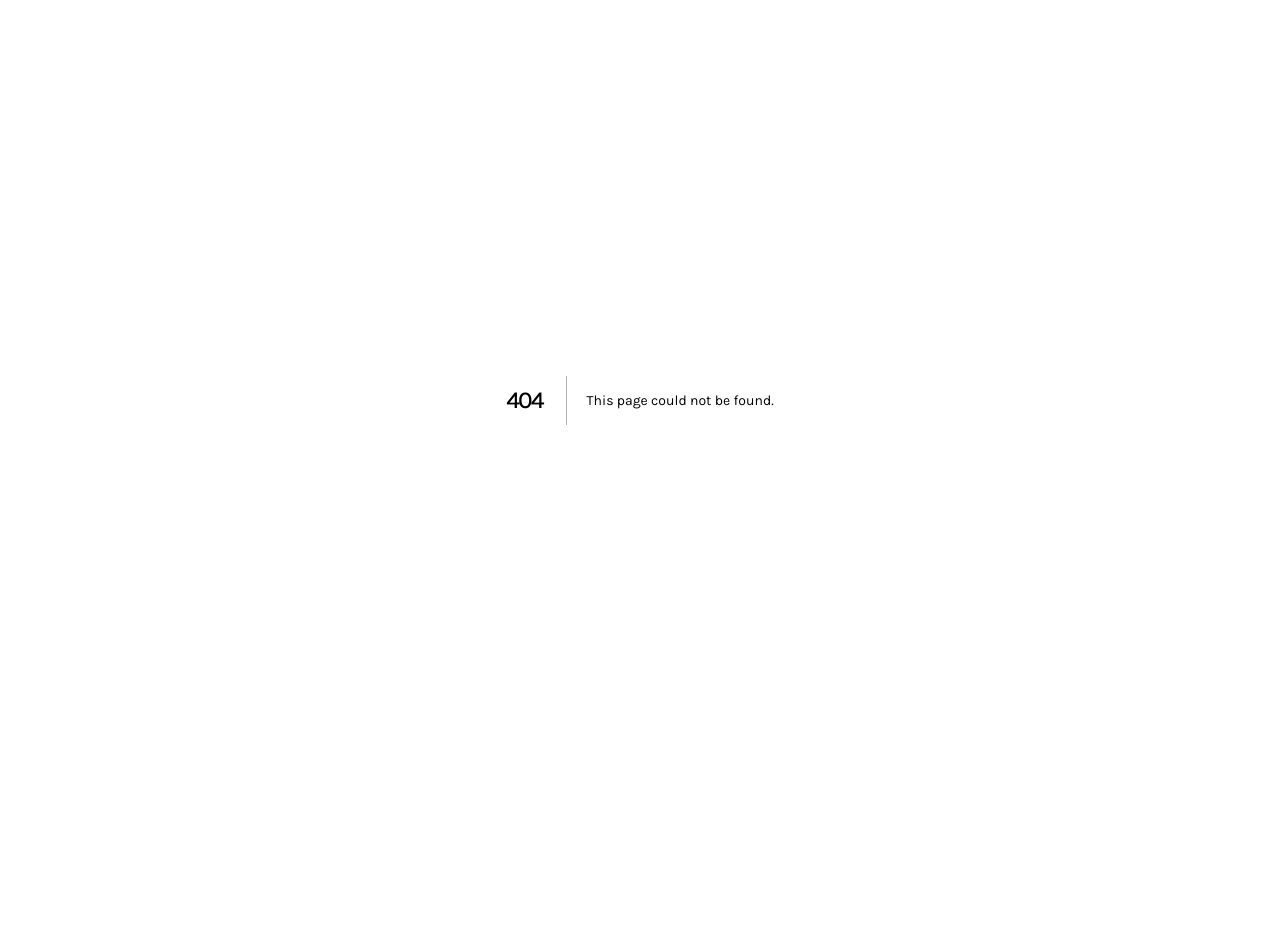
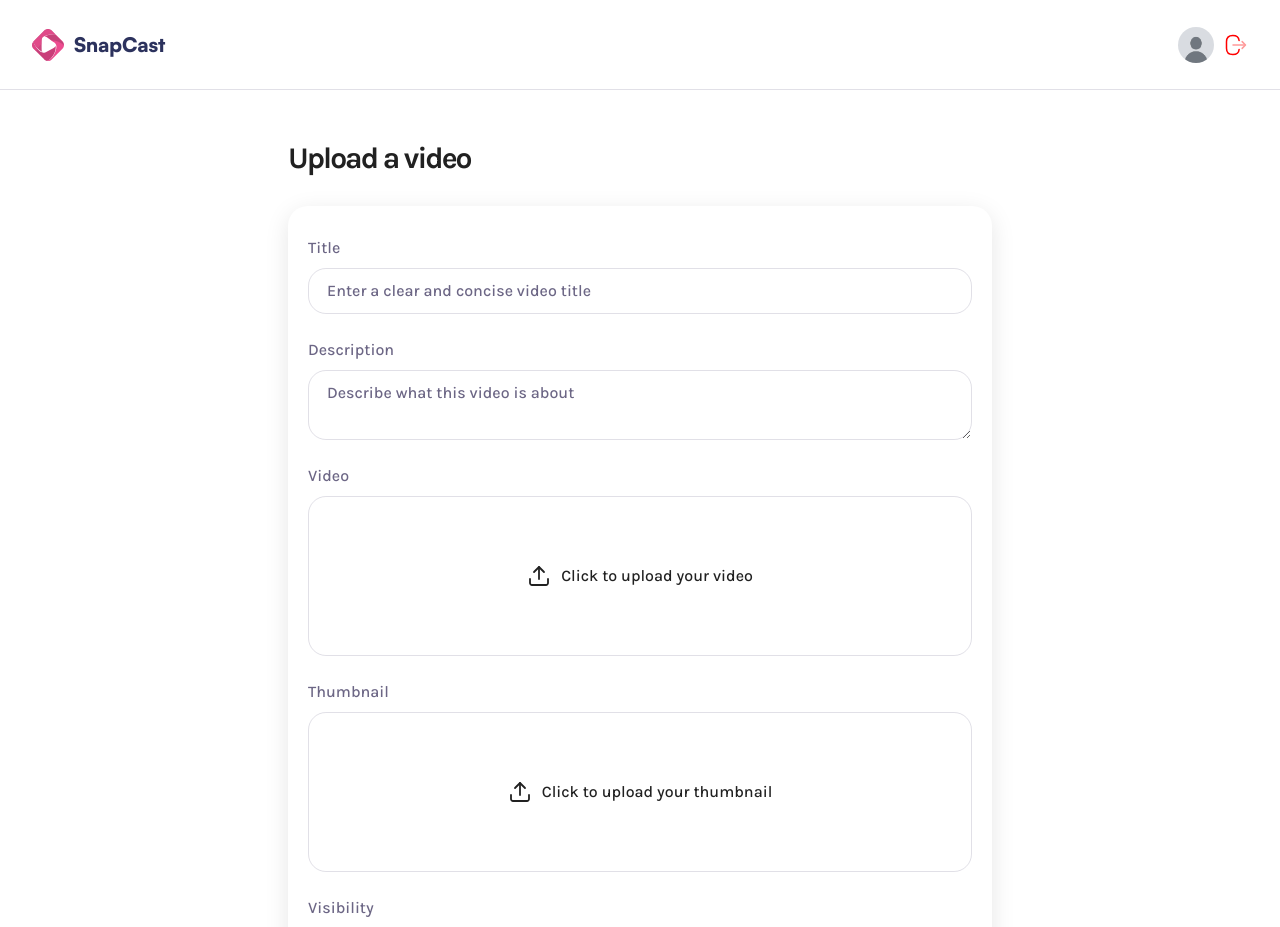
Before and after one commit to KayqueGoldner/loom-clone-nextjs, a Next.js app: page /upload in a window 1280 px wide. Before the commit this address had no page. Shown: the top 927 px of the page. Before the commit the page ends 800 px from the top, so only its background shows below. Built offline with nearby package versions, Linux system fonts and the light colour scheme.

Commit message:
video upload page

```diff
--- /dev/null
+++ b/app/(root)/upload/page.tsx
@@ -0,0 +1,129 @@
+"use client";
+
+import { useState } from "react";
+
+import { FileInput } from "@/components/file-input";
+import { FormField } from "@/components/form-field";
+import { useFileInput } from "@/lib/hooks/use-file-input";
+import { MAX_THUMBNAIL_SIZE, MAX_VIDEO_SIZE } from "@/constants";
+
+const UploadPage = () => {
+  const [formData, setFormData] = useState({
+    title: "",
+    description: "",
+    visibility: "public",
+  });
+  const [error, setError] = useState("");
+  const [isSubmitting, setIsSubmitting] = useState(false);
+
+  const video = useFileInput(MAX_VIDEO_SIZE);
+  const thumbnail = useFileInput(MAX_THUMBNAIL_SIZE);
+
+  const handleInputChange = (e: React.ChangeEvent<HTMLInputElement>) => {
+    const { name, value } = e.target;
+
+    setFormData((prev) => ({
+      ...prev,
+      [name]: value,
+    }));
+  };
+
+  const handleSubmit = async (e: React.FormEvent) => {
+    e.preventDefault();
+
+    setIsSubmitting(true);
+
+    try {
+      if (!video.file || !thumbnail.file) {
+        setError("Please upload video and thumbnail");
+        return;
+      }
+
+      if (!formData.title || !formData.description) {
+        setError("Please fill in all the details");
+        return;
+      }
+
+      // upload video to Bunny
+      // upload thumbnail to DB
+      // attach thumbnail
+      // create a new DB entry for the video details (urls, data)
+    } catch (error) {
+      console.log("Error submitting form", error);
+    } finally {
+      setIsSubmitting(false);
+    }
+  };
+
+  return (
+    <div className="wrapper-md upload-page">
+      <h1>Upload a video</h1>
+
+      {error && <div className="error-field">{error}</div>}
+
+      <form
+        onSubmit={handleSubmit}
+        className="rounded-20 shadow-10 flex w-full flex-col gap-6 px-5 py-7.5"
+      >
+        <FormField
+          id="title"
+          label="Title"
+          value={formData.title}
+          onChange={handleInputChange}
+          placeholder="Enter a clear and concise video title"
+        />
+
+        <FormField
+          id="description"
+          label="Description"
+          value={formData.description}
+          onChange={handleInputChange}
+          placeholder="Describe what this video is about"
+          as="textarea"
+        />
+
+        <FileInput
+          id="video"
+          label="Video"
+          accept="video/*"
+          file={video.file}
+          previewUrl={video.previewUrl}
+          inputRef={video.inputRef}
+          onChange={video.handleFileChange}
+          onReset={video.resetFile}
+          type="video"
+        />
+
+        <FileInput
+          id="thumbnail"
+          label="Thumbnail"
+          accept="image/*"
+          file={thumbnail.file}
+          previewUrl={thumbnail.previewUrl}
+          inputRef={thumbnail.inputRef}
+          onChange={thumbnail.handleFileChange}
+          onReset={thumbnail.resetFile}
+          type="image"
+        />
+
+        <FormField
+          id="visibility"
+          label="Visibility"
+          value={formData.visibility}
+          onChange={handleInputChange}
+          as="select"
+          options={[
+            { value: "public", label: "Public" },
+            { value: "private", label: "Private" },
+          ]}
+        />
+
+        <button type="submit" disabled={isSubmitting} className="submit-button">
+          {isSubmitting ? "Uploading..." : "Upload video"}
+        </button>
+      </form>
+    </div>
+  );
+};
+
+export default UploadPage;
--- /dev/null
+++ b/components/file-input.tsx
@@ -0,0 +1,59 @@
+import Image from "next/image";
+
+export const FileInput = ({
+  id,
+  label,
+  accept,
+  file,
+  previewUrl,
+  inputRef,
+  onChange,
+  onReset,
+  type,
+}: FileInputProps) => {
+  return (
+    <section className="file-input">
+      <label htmlFor={id}>{label}</label>
+
+      <input
+        type="file"
+        id={id}
+        accept={accept}
+        ref={inputRef}
+        onChange={onChange}
+        hidden
+      />
+
+      {!previewUrl ? (
+        <figure onClick={() => inputRef.current?.click()}>
+          <Image
+            src="/assets/icons/upload.svg"
+            alt="upload"
+            width={24}
+            height={24}
+          />
+          <p>Click to upload your {id}</p>
+        </figure>
+      ) : (
+        <div>
+          {type === "video" ? (
+            <video src={previewUrl} controls />
+          ) : (
+            <Image src={previewUrl} alt="image" fill />
+          )}
+
+          <button type="button" onClick={onReset}>
+            <Image
+              src="/assets/icons/close.svg"
+              alt="close"
+              width={16}
+              height={16}
+            />
+          </button>
+
+          <p>{file?.name}</p>
+        </div>
+      )}
+    </section>
+  );
+};
--- /dev/null
+++ b/components/form-field.tsx
@@ -0,0 +1,43 @@
+export const FormField = ({
+  id,
+  label,
+  type = "text",
+  value,
+  onChange,
+  placeholder,
+  as = "input",
+  options = [],
+}: FormFieldProps) => {
+  return (
+    <div className="form-field">
+      <label htmlFor={id}>{label}</label>
+
+      {as === "textarea" ? (
+        <textarea
+          id={id}
+          name={id}
+          value={value}
+          onChange={onChange}
+          placeholder={placeholder}
+        />
+      ) : as === "select" ? (
+        <select id={id} name={id} value={value} onChange={onChange}>
+          {options.map(({ label, value }) => (
+            <option key={label} value={value}>
+              {label}
+            </option>
+          ))}
+        </select>
+      ) : (
+        <input
+          type={type}
+          id={id}
+          name={id}
+          value={value}
+          onChange={onChange}
+          placeholder={placeholder}
+        />
+      )}
+    </div>
+  );
+};
--- /dev/null
+++ b/lib/hooks/use-file-input.ts
@@ -0,0 +1,61 @@
+import { useRef, useState } from "react";
+
+export const useFileInput = (maxSize: number) => {
+  const [file, setFile] = useState<File | null>(null);
+  const [previewUrl, setPreviewUrl] = useState("");
+  const [duration, setDuration] = useState(0);
+  const inputRef = useRef<HTMLInputElement>(null);
+
+  const handleFileChange = (e: React.ChangeEvent<HTMLInputElement>) => {
+    if (e.target.files?.[0]) {
+      const selectedFile = e.target.files[0];
+
+      if (selectedFile.size > maxSize) return;
+
+      if (previewUrl) URL.revokeObjectURL(previewUrl);
+
+      setFile(selectedFile);
+
+      const objectUrl = URL.createObjectURL(selectedFile);
+
+      setPreviewUrl(objectUrl);
+
+      if (selectedFile.type.startsWith("video")) {
+        const video = document.createElement("video");
+
+        video.preload = "metadata";
+
+        video.onloadedmetadata = () => {
+          if (isFinite(video.duration) && video.duration > 0) {
+            setDuration(Math.round(video.duration));
+          } else {
+            setDuration(0);
+          }
+
+          URL.revokeObjectURL(video.src);
+        };
+
+        video.src = objectUrl;
+      }
+    }
+  };
+
+  const resetFile = () => {
+    if (previewUrl) URL.revokeObjectURL(previewUrl);
+
+    setFile(null);
+    setPreviewUrl("");
+    setDuration(0);
+
+    if (inputRef.current) inputRef.current.value = "";
+  };
+
+  return {
+    file,
+    previewUrl,
+    duration,
+    inputRef,
+    handleFileChange,
+    resetFile,
+  };
+};
```
